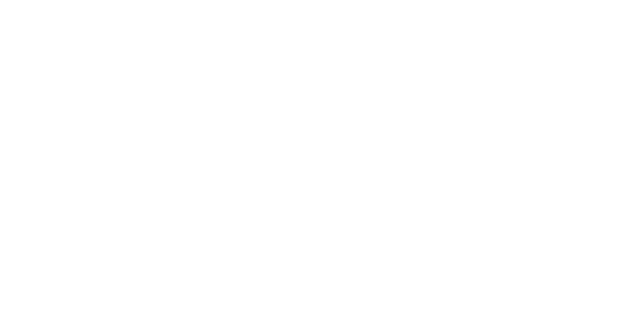
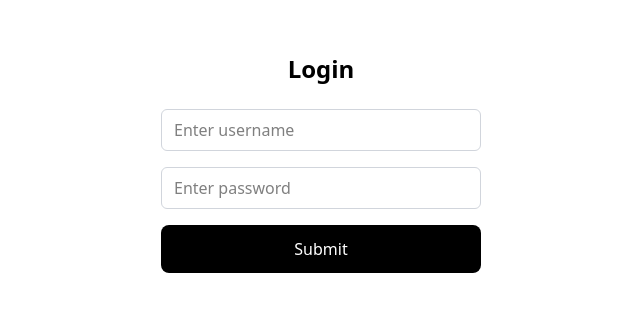
Before and after one commit to justinsiek/Maker-Safe, a React (Vite) app in the folder client/: page /login in a window 1280 px wide. Before the commit this address had no page. Shown: the part 237-548 px from the top of the page, without its empty margins (319-959 px from the left). Built offline with nearby package versions, Linux system fonts and the light colour scheme.

Commit message:
landing and login

```diff
--- a/client/src/App.jsx
+++ b/client/src/App.jsx
@@ -1,6 +1,7 @@
 import { BrowserRouter, Routes, Route } from 'react-router-dom'
 import Home from './page/Home'
 import Dashboard from './page/Dashboard'
+import Login from './page/Login'
 
 export default function App() {
   return (
@@ -8,6 +9,7 @@
       <Routes>
         <Route path="/" element={<Home />} />
         <Route path="/dashboard" element={<Dashboard />} />
+        <Route path="/login" element={<Login />} />
       </Routes>
     </BrowserRouter>
   )
--- a/client/src/components/Makers.jsx
+++ b/client/src/components/Makers.jsx
@@ -18,8 +18,8 @@
   };
 
   return (
-    <div className="p-8 bg-gray-50 h-1/2">
-      <h1 className="text-2xl font-bold text-neutral-900 mb-8">Makers in Shop</h1>
+    <div className="p-8 h-1/2">
+      <h1 className="text-2xl font-bold text-neutral-900 mb-8">Makers</h1>
 
       <div className="flex flex-col gap-4 overflow-y-auto h-[80%]">
         {makers.length === 0 ? (
--- a/client/src/page/Dashboard.jsx
+++ b/client/src/page/Dashboard.jsx
@@ -332,7 +332,7 @@
 
     return (
         <div className="flex flex-row h-screen w-screen">
-            <div className="flex flex-col bg-gray-50 h-screen w-[50%]">
+            <div className="flex flex-col h-screen w-[50%]">
                 <Makers makers={makers} />
                 <MapComponent makers={makers} stations={stations} />
             </div>
--- a/client/src/page/Home.jsx
+++ b/client/src/page/Home.jsx
@@ -1,7 +1,17 @@
+import { useNavigate } from 'react-router-dom'
+
 export default function Home() {
+  const navigate = useNavigate()
+
   return (
-    <div className="flex flex-col items-center justify-center h-screen">
-      <h1 className="text-2xl font-bold">Home</h1>
+    <div className="flex flex-col items-center justify-center h-screen bg-gray-50">
+      <h1 className="text-4xl font-bold mb-8">landing page</h1>
+      <button
+        className="bg-black text-white cursor-pointer px-6 py-3 rounded-lg "
+        onClick={() => navigate('/login')}
+      >
+        Login
+      </button>
     </div>
   )
 }
--- /dev/null
+++ b/client/src/page/Login.jsx
@@ -0,0 +1,61 @@
+import { useState } from 'react'
+import { useNavigate } from 'react-router-dom'
+
+export default function Login() {
+  const navigate = useNavigate()
+  const [username, setUsername] = useState('')
+  const [password, setPassword] = useState('')
+  const [error, setError] = useState('')
+
+  const handleSubmit = (e) => {
+    e.preventDefault()
+    setError('')
+
+    if (username === 'SlugSpace' && password === 'password') {
+      navigate('/dashboard')
+    } else {
+      setError('Invalid username or password')
+    }
+  }
+
+  return (
+    <div className="flex flex-col items-center justify-center h-screen">
+      <div className="p-8 w-full max-w-sm">
+        <h1 className="text-2xl font-bold mb-6 text-center">Login</h1>
+
+        <form onSubmit={handleSubmit} className="flex flex-col gap-4">
+          <div>
+            <input
+              type="text"
+              value={username}
+              onChange={(e) => setUsername(e.target.value)}
+              className="w-full px-3 py-2 border border-gray-300 rounded-md focus:outline-none focus:ring-2 focus:ring-blue-500"
+              placeholder="Enter username"
+            />
+          </div>
+
+          <div>
+            <input
+              type="password"
+              value={password}
+              onChange={(e) => setPassword(e.target.value)}
+              className="w-full px-3 py-2 border border-gray-300 rounded-md focus:outline-none focus:ring-2 focus:ring-blue-500"
+              placeholder="Enter password"
+            />
+          </div>
+
+          {error && (
+            <p className="text-red-500 text-sm">{error}</p>
+          )}
+
+          <button
+            type="submit"
+            className="w-full bg-black text-white cursor-pointer px-6 py-3 rounded-lg font-medium transition-colors"
+          >
+            Submit
+          </button>
+        </form>
+      </div>
+    </div>
+  )
+}
```
Also changed, not shown: 1 other file (tests, documents, lock files or other folders).
